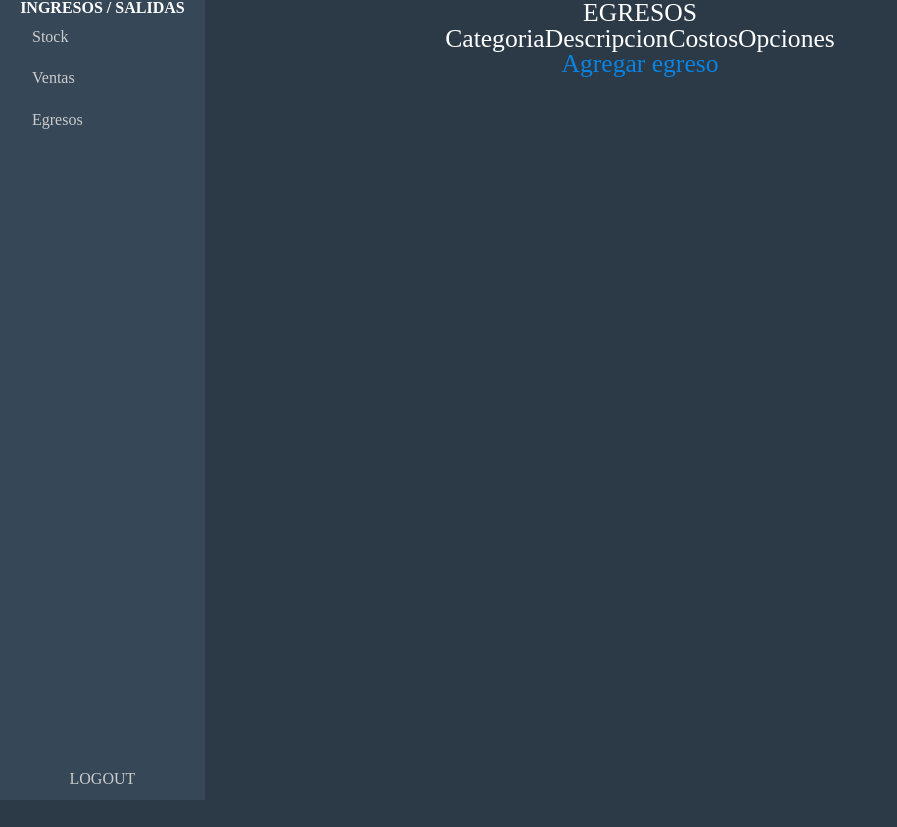
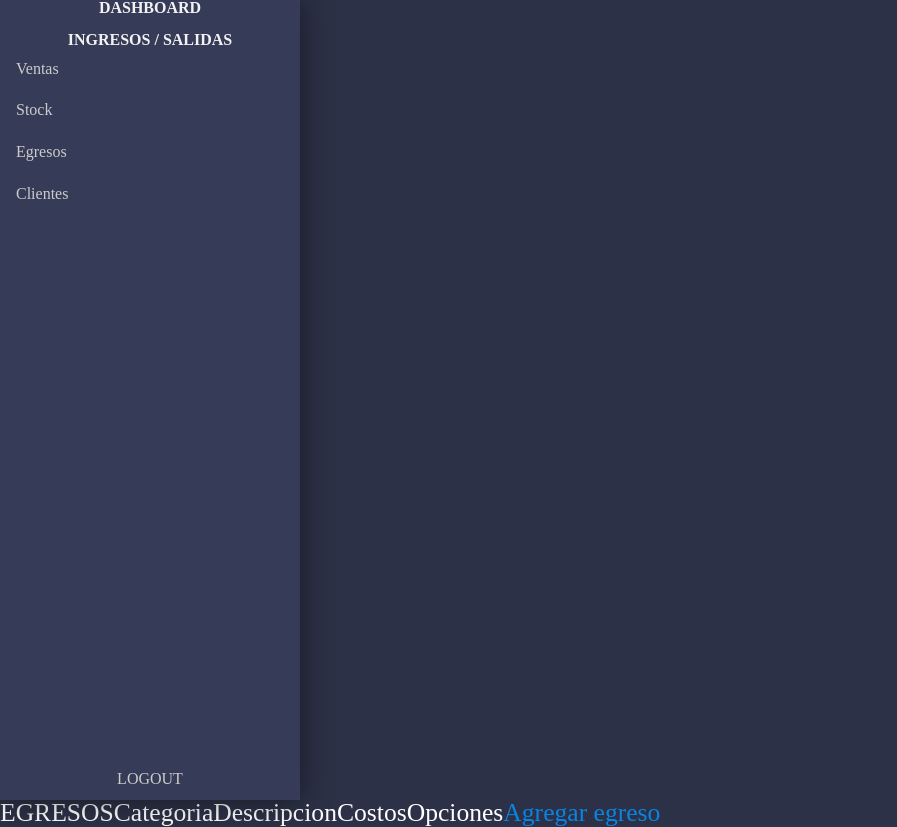
Before and after one commit to Jamir-boop/repo-gasdjango, a Django app: page /egresos/ in a window 1280 px wide. Shown: the whole page, without its empty margins (0-897 px from the left). Before the commit the page ends 800 px from the top, so only its background shows below. Run offline with Django 4.2, Linux system fonts and the light colour scheme; data that the repository does not hold is empty.

Commit message:
sidebar estilos (javascript) | pendiendes en TODO

```diff
--- a/VARGASERP/main/static/css/_mixins.scss
+++ b/VARGASERP/main/static/css/_mixins.scss
@@ -24,8 +24,8 @@
 @mixin button {
 	all: unset;
 
+	text-decoration: none;
 	cursor: pointer;
-	text-decoration: none;
 	text-rendering: optimizeLegibility;
 }
 
--- a/VARGASERP/main/static/css/_variables.scss
+++ b/VARGASERP/main/static/css/_variables.scss
@@ -1,9 +1,12 @@
-$void: #2c3a47;
+// $void: #2c3a47;
+$void: #2c3147;
 
 $accent_color: #0984e3;
 $accent_color2: #74b9ff;
 $accent_color3: #81ecec;
 $accent_color4: #00cec9;
+
+$alert_color: transparentize(#c7b515, 0.75);
 
 $hover_animation_time: 180ms;
 
--- a/VARGASERP/main/static/css/dashboard.css
+++ b/VARGASERP/main/static/css/dashboard.css
@@ -77,9 +77,36 @@ table {
 }
 
 body {
-  overflow-x: hidden;
-  background: #2c3a47;
+  overflow: hidden;
+  background: #2c3147;
   color: white;
+}
+
+main {
+  display: -webkit-box;
+  display: -ms-flexbox;
+  display: flex;
+  -webkit-box-orient: horizontal;
+  -webkit-box-direction: normal;
+      -ms-flex-direction: row;
+          flex-direction: row;
+  font-size: clamp(20px, 2vw, 120px);
+  text-align: center;
+}
+
+main a {
+  all: unset;
+  text-decoration: none;
+  cursor: pointer;
+  text-rendering: optimizeLegibility;
+  color: #0984e3;
+  cursor: pointer;
+  -webkit-transition: color 180ms ease-in-out;
+  transition: color 180ms ease-in-out;
+}
+
+main a:hover {
+  color: #74b9ff;
 }
 
 .navbar {
@@ -93,13 +120,15 @@ body {
   -webkit-box-align: center;
       -ms-flex-align: center;
           align-items: center;
-  position: absolute;
-  width: 16vw;
-  min-width: 200px;
+  position: relative;
+  min-width: 300px;
+  max-width: 300px;
   height: 100vh;
   -webkit-box-sizing: border-box;
           box-sizing: border-box;
-  background: #364757;
+  background: #363c57;
+  -webkit-box-shadow: 0px 0px 30px 1px rgba(0, 0, 0, 0.486);
+          box-shadow: 0px 0px 30px 1px rgba(0, 0, 0, 0.486);
 }
 
 .navbar__group {
@@ -126,6 +155,24 @@ body {
   color: white;
 }
 
+.navbar__home h1 {
+  padding: 0 0 1rem 0;
+}
+
+.navbar__home a {
+  all: unset;
+  text-decoration: none;
+  cursor: pointer;
+  text-rendering: optimizeLegibility;
+  color: #f2f2f2;
+  -webkit-transition: color 180ms ease-in-out;
+  transition: color 180ms ease-in-out;
+}
+
+.navbar__home a:hover {
+  color: white;
+}
+
 .navbar__title.xtra--padding {
   padding-bottom: 0.8rem;
 }
@@ -133,15 +180,21 @@ body {
 .navbar__list {
   text-align: left;
   font-size: clamp(16px, 1vw, 25px);
-  padding: 0 2rem 2rem 2rem;
+  opacity: 1;
+  -webkit-transform: translateY(0);
+          transform: translateY(0);
+  -webkit-transition: opacity 180ms ease-in-out, -webkit-transform 180ms ease-in-out;
+  transition: opacity 180ms ease-in-out, -webkit-transform 180ms ease-in-out;
+  transition: opacity 180ms ease-in-out, transform 180ms ease-in-out;
+  transition: opacity 180ms ease-in-out, transform 180ms ease-in-out, -webkit-transform 180ms ease-in-out;
 }
 
 .navbar__list a {
   all: unset;
+  text-decoration: none;
   cursor: pointer;
-  text-decoration: none;
   text-rendering: optimizeLegibility;
-  padding: 0.8em 0;
+  padding: 0.8rem 0 0.8rem 1rem;
   border-radius: 10%;
   text-transform: capitalize;
   color: #cccccc;
@@ -152,16 +205,21 @@ body {
 
 .navbar__list a:hover {
   color: white;
-  background-color: #536d86;
+  background-color: #535c86;
 }
 
 .navbar--hidden {
+  opacity: 0;
+  -webkit-transform: translateY(-20px);
+          transform: translateY(-20px);
+}
+
+.navbar--nodisplay {
   display: none;
-  -webkit-transition: all 180ms ease-in-out;
-  transition: all 180ms ease-in-out;
 }
 
 .navbar__account {
+  font-size: clamp(16px, 1vw, 25px);
   position: absolute;
   bottom: 0;
   display: -webkit-box;
@@ -179,8 +237,8 @@ body {
 
 .navbar__account a {
   all: unset;
+  text-decoration: none;
   cursor: pointer;
-  text-decoration: none;
   text-rendering: optimizeLegibility;
   padding: 0.8rem 0.3em;
   text-align: center;
@@ -194,39 +252,41 @@ body {
 
 .navbar__account a:hover {
   color: white;
-  background-color: #536d86;
+  background-color: #535c86;
 }
 
-main {
-  display: -webkit-box;
-  display: -ms-flexbox;
-  display: flex;
-  -webkit-box-pack: center;
-      -ms-flex-pack: center;
-          justify-content: center;
-  -webkit-box-align: center;
-      -ms-flex-align: center;
-          align-items: center;
-  -webkit-box-orient: vertical;
-  -webkit-box-direction: normal;
-      -ms-flex-direction: column;
-          flex-direction: column;
-  font-size: clamp(20px, 2vw, 120px);
-  text-align: center;
+.main__title {
+  font-size: clamp(30px, 5vw, 280px);
+  padding: 5vh 0;
 }
 
-main a {
-  all: unset;
-  cursor: pointer;
-  text-decoration: none;
-  text-rendering: optimizeLegibility;
-  color: #0984e3;
-  cursor: pointer;
-  -webkit-transition: color 180ms ease-in-out;
-  transition: color 180ms ease-in-out;
+.main__content {
+  width: 100%;
 }
 
-main a:hover {
-  color: #74b9ff;
+.message {
+  position: relative;
+  width: 80%;
+  font-size: clamp(16px, 1vw, 25px);
+  border-radius: 0.5rem;
+  background: rgba(199, 181, 21, 0.25);
+  padding: 1rem;
+  margin: 0 auto;
+}
+
+.message button {
+  all: unset;
+  text-decoration: none;
+  cursor: pointer;
+  text-rendering: optimizeLegibility;
+  font-size: clamp(20px, 2vw, 120px);
+  position: absolute;
+  top: 0;
+  right: 0;
+  padding: 0.2rem;
+}
+
+.message.message--hidden {
+  display: none;
 }
 /*# sourceMappingURL=dashboard.css.map */
--- a/VARGASERP/main/templates/main/snippets/sidebar.html
+++ b/VARGASERP/main/templates/main/snippets/sidebar.html
@@ -8,22 +8,29 @@
     <hr style="border: 1px solid #ffffffa9; width: 100%; margin: 0 0 3vh 0;">
     {% endif %}
 
+    <div class="navbar__group navbar__home">
+        <h1 class="navbar__title"><a href="{% url 'main:index' %}">Dashboard</a></h1>
+    </div>
+
     <div class="navbar__group">
         <h1 class="navbar__title" id="group_menu1">Ingresos / Salidas</h1>
         <ul class="navbar__list" id="group__list1">
+            <li><a href="#">ventas</a></li>
             <li><a href="#">Stock</a></li>
-            <li><a href="#">ventas</a></li>
             <li><a href="/egresos">Egresos</a></li>
+            <li><a href="#">Clientes</a></li>
         </ul>
     </div>
     {% if request.user|has_group:"admin" %}
     <div class="navbar__group">
-        <h1 class="navbar__title" id="group_menu2">Grupo2</h1>
+        <h1 class="navbar__title" id="group_menu2">Usuarios</h1>
         <small style="color: peru; font-size: .5rem;">este contenido solo se muestra para el admin</small>
 
         <ul class="navbar__list" id="group__list2">
             <li><a href="#">Usuarios</a></li>
+            <li><a href="{% url 'register' %}">Registrar Usuario</a></li>
             <li><a href="#">Roles</a></li>
+            <li><a href="admin/">Admin Django</a></li>
         </ul>
     </div>
     {% endif %}
@@ -37,10 +44,16 @@
     const group2 = document.getElementById("group_menu2");
     group1.addEventListener("click", () => {
         document.getElementById("group__list1").classList.toggle("navbar--hidden");
-        group1.classList.toggle("xtra--padding");
+        setTimeout(() => {
+            document.getElementById("group__list1").classList.toggle("navbar--nodisplay");
+            group1.classList.toggle("xtra--padding");
+        }, 300);
     });
     group2.addEventListener("click", () => {
         document.getElementById("group__list2").classList.toggle("navbar--hidden");
-        group2.classList.toggle("xtra--padding");
+        setTimeout(() => {
+            document.getElementById("group__list2").classList.toggle("navbar--nodisplay");
+            // group2.classList.toggle("xtra--padding");
+        }, 300);
     });
 </script>
```
Also changed, not shown: VARGASERP/main/static/css/dashboard.scss (+72 -21 lines), VARGASERP/main/templates/main/index.html (+10 -11 lines), VARGASERP/main/templates/main/snippets/message.html (added, +15 -0 lines), 2 other files.
